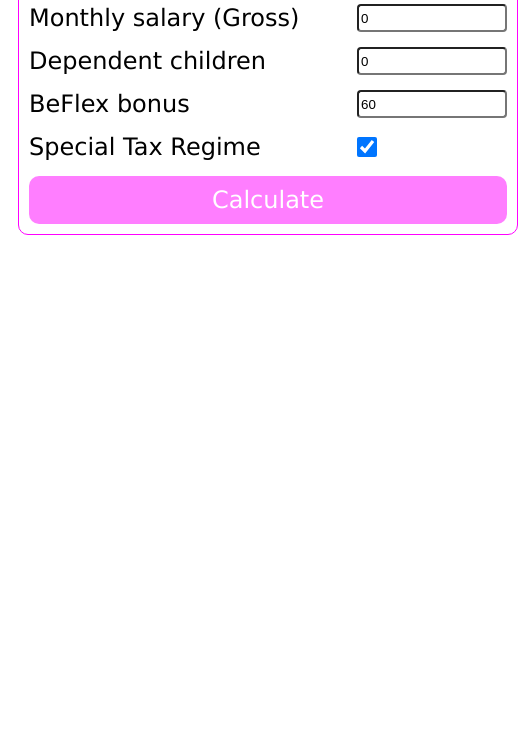
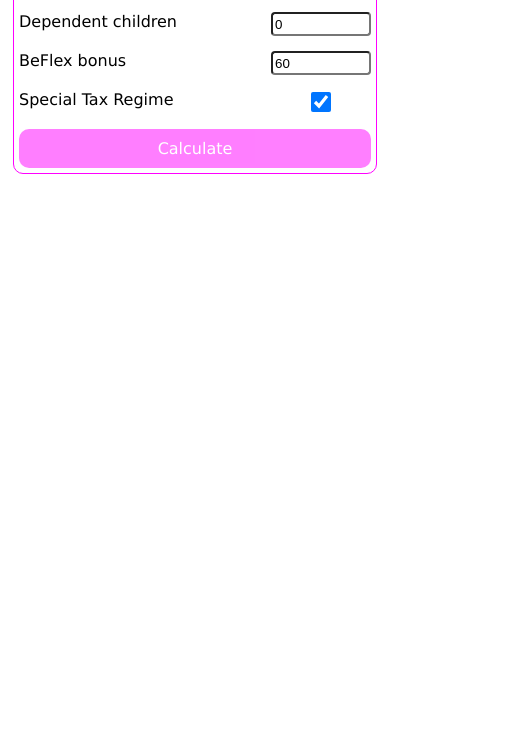
Before and after one commit to projectsdk/GreeceSalaryCalc, a plain HTML site: page index.html in a window 390 px wide. Shown: the part 92-844 px from the top of the page, 518 px wide, since content can reach past the window. Drawn offline with Linux system fonts and the light colour scheme.

Commit message:
Update style.css

```diff
--- a/style.css
+++ b/style.css
@@ -1,10 +1,15 @@
 * {
     box-sizing: border-box;
     border-radius: 4px;
-  }
+}
 
-label, button, h1, h2, h5, p {
-    font-family:Verdana, Geneva, Tahoma, sans-serif;
+label,
+button,
+h1,
+h2,
+h5,
+p {
+    font-family: Verdana, Geneva, Tahoma, sans-serif;
     font-size: 1.5rem;
     margin-block: 0;
 }
@@ -49,7 +54,8 @@ h5 {
     justify-content: end;
 }
 
-.card, h1 {
+.card,
+h1 {
     border: 1px solid magenta;
     border-radius: 10px;
     width: 500px;
@@ -73,3 +79,39 @@ h5 {
     display: flex;
     align-items: end;
 }
+
+@media (max-width: 767px) {
+    .flex-row {
+        flex-wrap: wrap;
+    }
+
+    .card,
+    h1 {
+        border: 1px solid magenta;
+        border-radius: 10px;
+        width: auto;
+        padding: 5px;
+        margin: 5px;
+    }
+
+    label {
+        margin-bottom: 5px;
+    }
+
+    label,
+    button,
+    h1,
+    h2,
+    h5,
+    p {
+        font-size: 1rem;
+    }
+
+    input {
+        width: 100px !important;
+    }
+
+    .special {
+        justify-content: right;
+    }
+}
```
